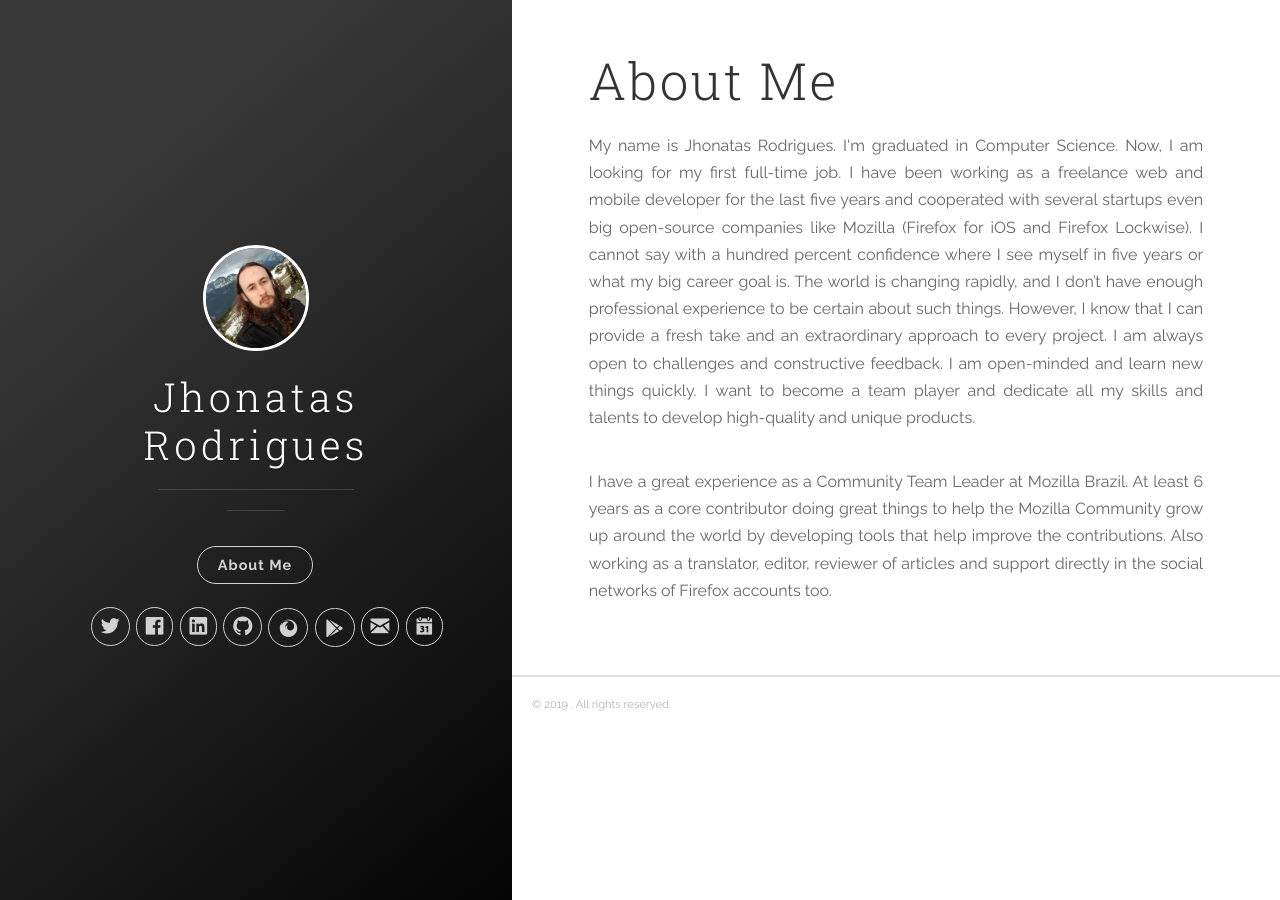
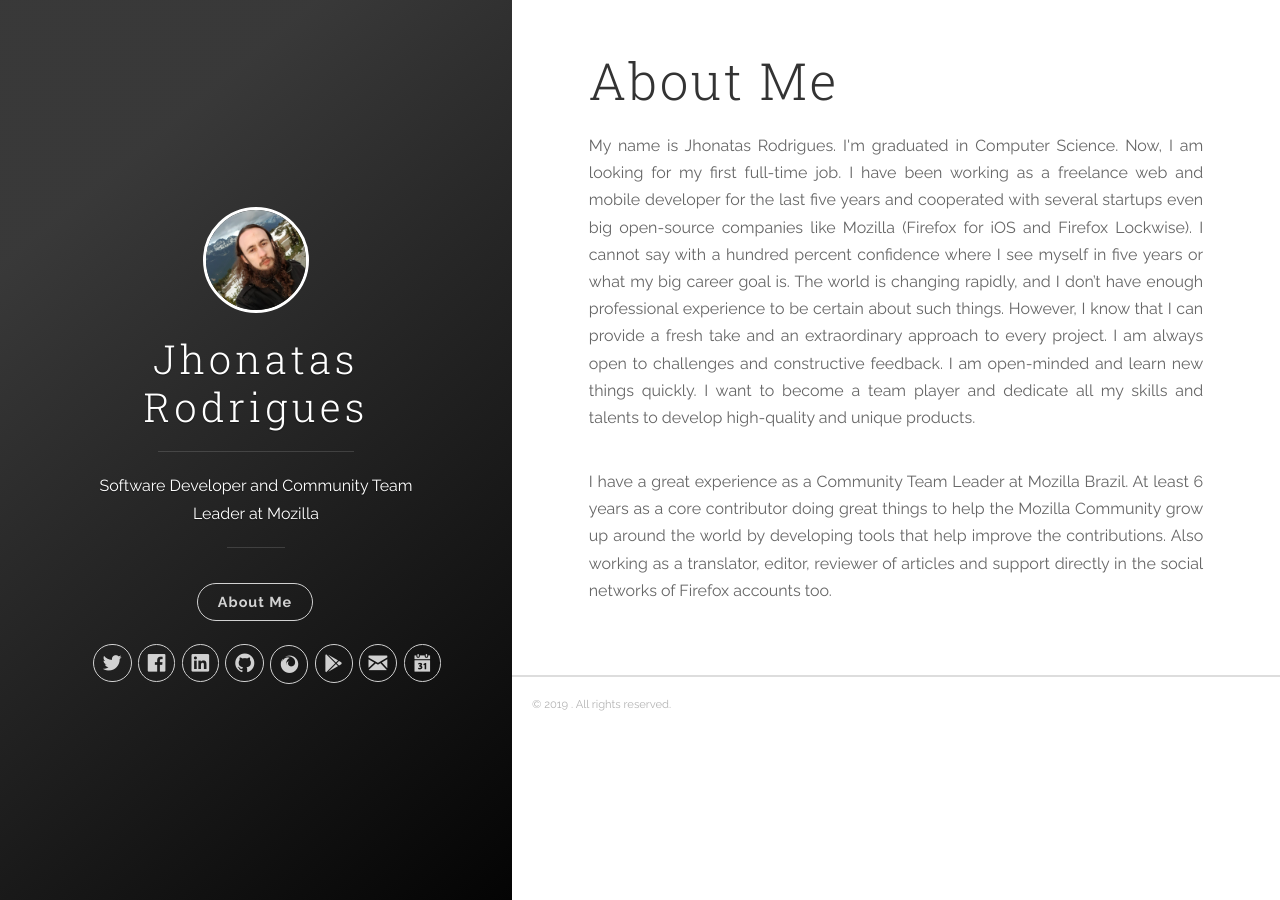
Before and after one commit to jhonatasrm/jhonatasrm.github.io, a Jekyll site: the page built from tags.md, in a window 1280 px wide. Built offline with Jekyll 4.4.1, drawn with Linux system fonts in a browser that asks for light colours; nearby versions of some CDN libraries.

Commit message:
update page

```diff
--- a/_config.yml
+++ b/_config.yml
@@ -16,6 +16,7 @@
 title: Jhonatas Rodrigues
 email: jhonatasrm@gmail.com
 description: > # this means to ignore newlines until "baseurl:"
+  Software Developer and Community Team Leader at Mozilla
 baseurl: "" # the subpath of your site, e.g. /blog
 url: "" # the base hostname & protocol for your site, e.g. http://example.com
 twitter_username: jhonatasrm_
--- a/_includes/header.html
+++ b/_includes/header.html
@@ -60,16 +60,16 @@
 
               <!-- Firefox Add-ons -->
               <li class="navigation__item">
-                <a href="https://addons.mozilla.org/en-US/firefox/user/13670188/" title="My Firefox Add-ons" target="_blank">
-                  <i class="fab fa-firefox" style="padding-top:5px;padding-bottom:2px;padding-left:1px;padding-right:1px;"></i>
+                <a href="https://addons.mozilla.org/en-US/firefox/user/13670188/" style="bottom:1px;" title="My Firefox Add-ons" target="_blank">
+                  <i class="fab fa-firefox" style="padding-bottom:8px;margin-bottom:-5px;margin-top:4px;"></i>
                   <span class="label">Firefox Add-ons</span>
                 </a>
               </li>
 
                <!--Android Google Play-->
               <li class="navigation__item">
-                <a href="https://play.google.com/store/apps/developer?id=Jhonatas+Rodrigues" title="My Android Apps" target="_blank">
-                  <i class="fab fa-google-play" style="padding-top:5px;padding-bottom:2px;padding-left:1px;padding-right:1px;"></i>
+                <a href="https://play.google.com/store/apps/developer?id=Jhonatas+Rodrigues" style="bottom:2px;" title="My Android Apps" target="_blank">
+                  <i class="fab fa-google-play" style="padding-bottom:8px;margin-bottom:-5px;margin-top:4px;"></i>
                   <span class="label">Android Apps</span>
                 </a>
               </li>
```
